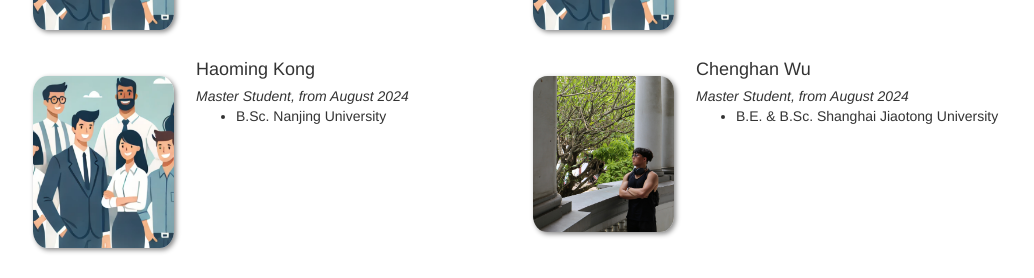
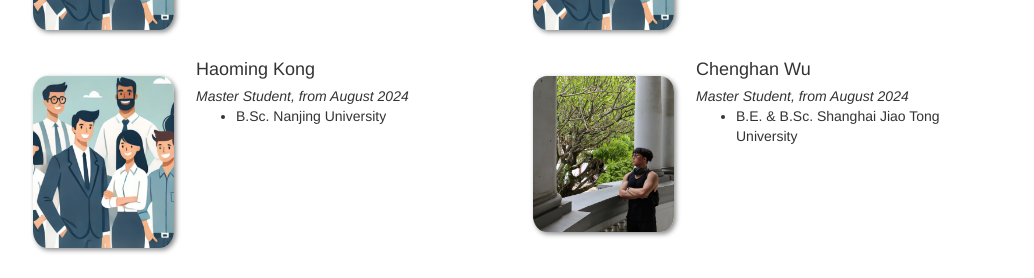
Before and after one commit to scaling-group/scaling-group.github.io, a Jekyll site: the page built from _pages/team.md, in a window 1280 px wide and 900 px high, scrolled down 777 px. Shown: the part 435-713 px from the top of the window, without its empty margins (122-1156 px from the left). Built offline with Jekyll 4.4.1, drawn with Linux system fonts in a browser that asks for light colours.

Commit message:
Fix university name: Jiaotong -> Jiao Tong
Co-Authored-By: Claude Opus 4.7 (1M context) <noreply@anthropic.com>

```diff
--- a/_data/team_current.yml
+++ b/_data/team_current.yml
@@ -60,7 +60,7 @@
   photo: chenghan_wu.jpg
   info: Master Student, from August 2024
   number_educ: 1
-  education1: B.E. & B.Sc. Shanghai Jiaotong University
+  education1: B.E. & B.Sc. Shanghai Jiao Tong University
 
 
 - name: "Join Us!"
```
